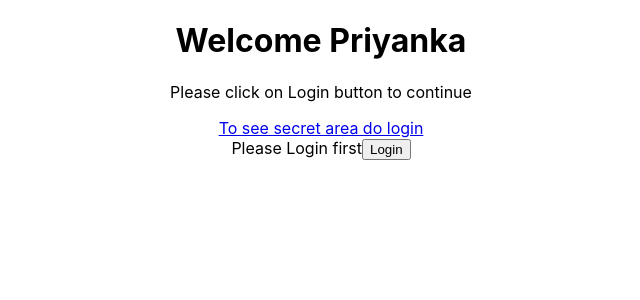
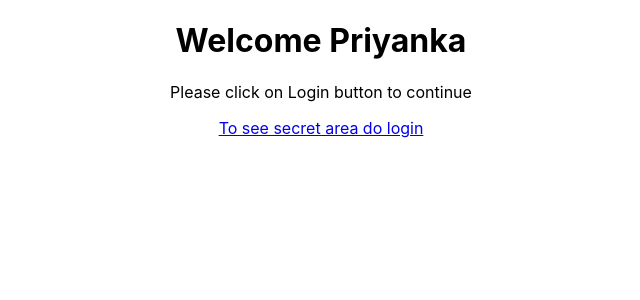
Before and after one commit to TheJSGirl/auth0-react, a React (Create React App) app: page / in a window 1280 px wide. Shown: the top 300 px of the page, without its empty margins (319-959 px from the left). Built offline with nearby package versions, Linux system fonts and the light colour scheme; what auth0-js would draw is missing.

Commit message:
feat: added check on login button

```diff
--- a/src/components/main/index.js
+++ b/src/components/main/index.js
@@ -8,10 +8,12 @@ class Main extends Component {
                 <h1>Welcome {this.props.name}</h1>
                 <p>Please click on Login button to continue</p>
                 <a href="/secret">To see secret area do login</a>
+                {this.props.auth.isAuthenticate() &&
                 <div>
-                    Please Login first
-                    <button onClick={this.props.auth.login}>Login</button>
-                </div>
+                Please Login first
+                <button onClick={this.props.auth.login}>Login</button>
+            </div>
+                }
             </div>
         )
     }
```
